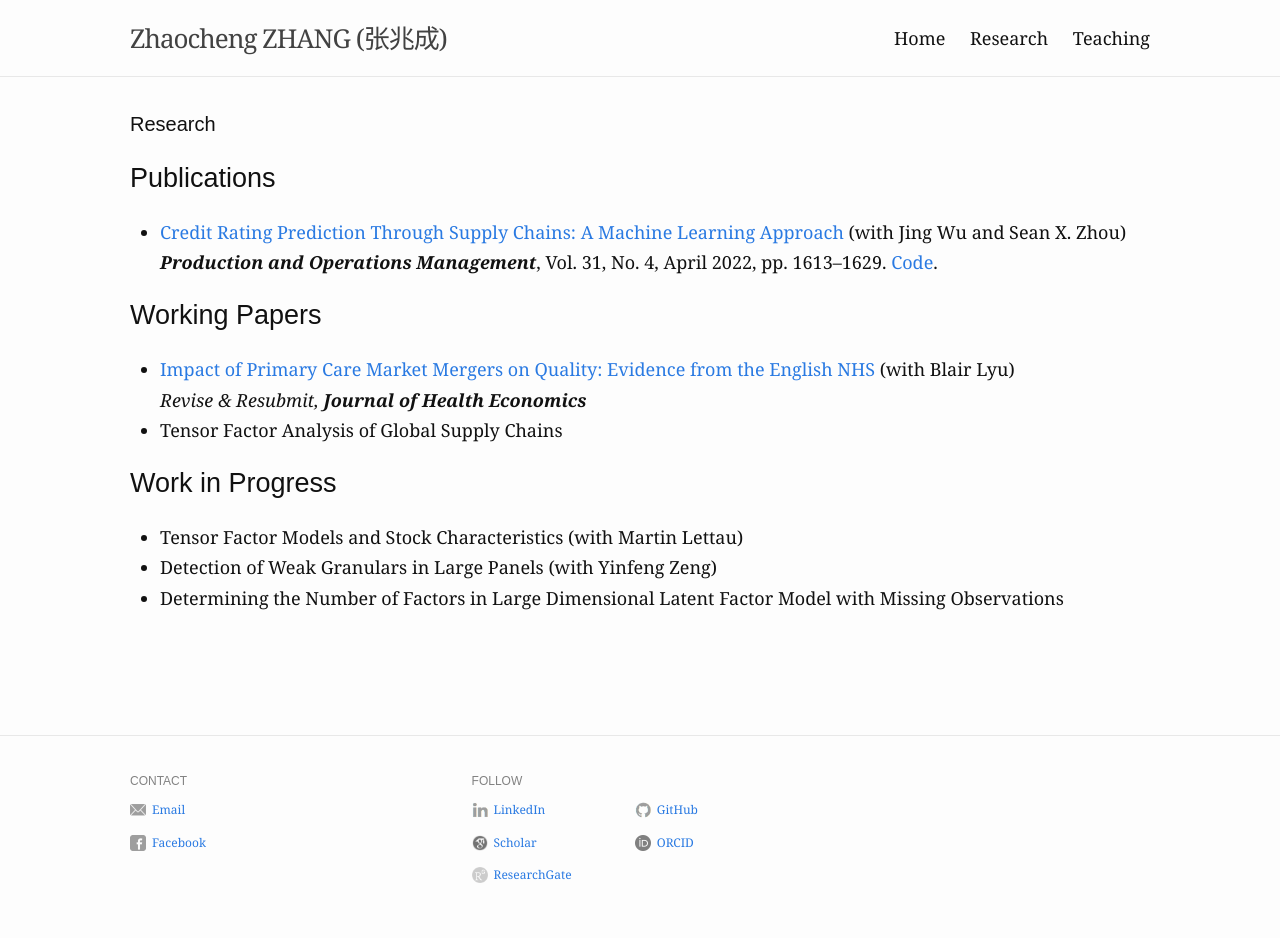
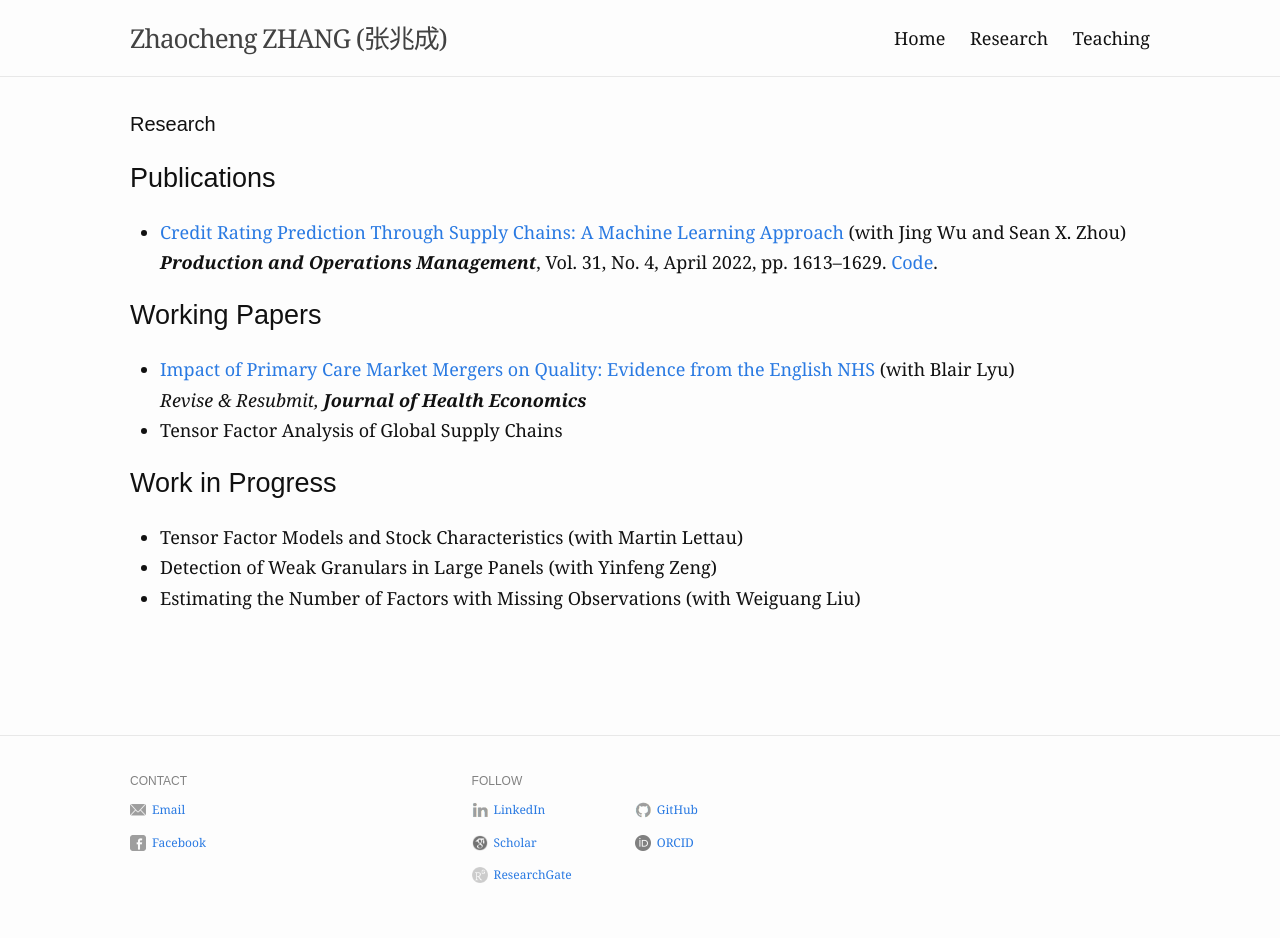
Before and after one commit to zhaocheng-zhang/zhaocheng-zhang.github.io, a Jekyll site: the page built from research.md, in a window 1280 px wide. Built offline with Jekyll 4.4.1, drawn with Linux system fonts in a browser that asks for light colours.

Commit message:
Update research.md

```diff
--- a/research.md
+++ b/research.md
@@ -21,7 +21,7 @@ slug: /research
 
 * Tensor Factor Models and Stock Characteristics (with Martin Lettau)
 * Detection of Weak Granulars in Large Panels (with Yinfeng Zeng)
-* Determining the Number of Factors in Large Dimensional Latent Factor Model with Missing Observations
+* Estimating the Number of Factors with Missing Observations (with Weiguang Liu)
 
 
 <br />
```
